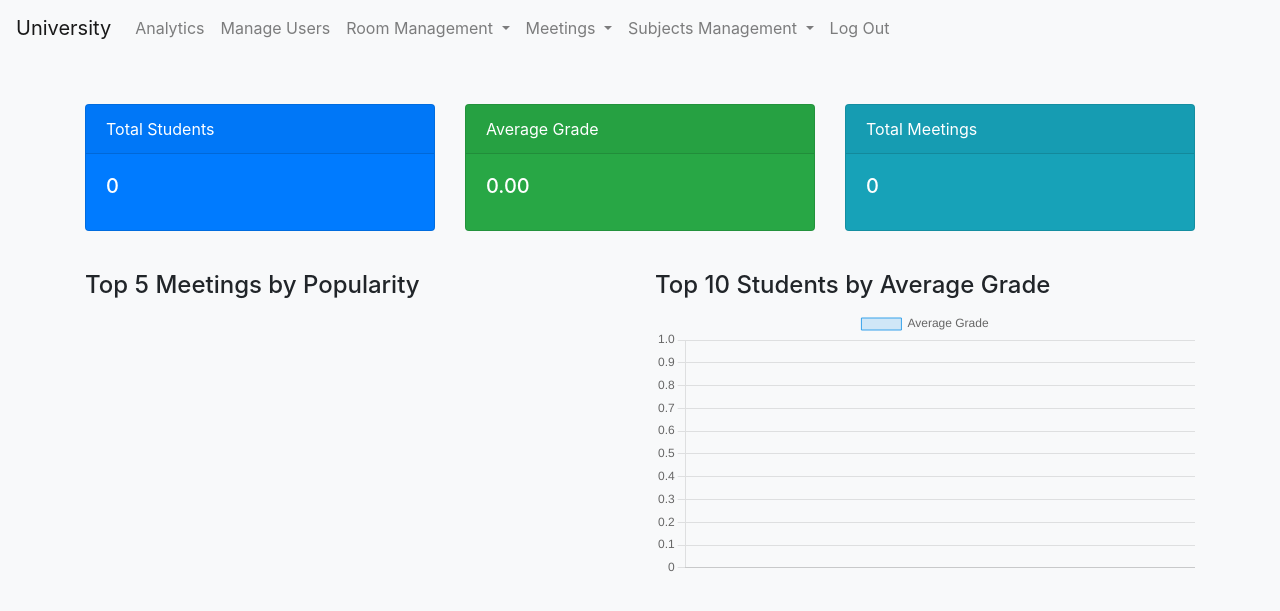
After one commit to Kroxeal/university_system, a PHP site: page /analytics.php in a window 1280 px wide. The commit adds this page. Shown: the top 611 px of the page. Run offline with PHP 8.4, Linux system fonts and the light colour scheme; the visitor is signed in with stand-in values (Sample User, id 1); data that the repository does not hold is empty.

Commit message:
add analytics and marks

```diff
--- /dev/null
+++ b/analytics.php
@@ -0,0 +1,131 @@
+<?php
+session_start();
+include('includes/db.php');
+include('includes/navbar.php');
+
+if (!isset($_SESSION['user_id'])) {
+    header('Location: login.php');
+    exit;
+}
+
+// Общее количество студентов
+$query = "SELECT COUNT(*) AS total_students FROM users WHERE role = 'student'";
+$total_students = $conn->query($query)->fetch_assoc()['total_students'];
+
+// Средний балл всех студентов
+$query = "SELECT AVG(grade) AS avg_grade FROM student_grades";
+$avg_grade = $conn->query($query)->fetch_assoc()['avg_grade'];
+
+// Количество встреч
+$query = "SELECT COUNT(*) AS total_meetings FROM meetings";
+$total_meetings = $conn->query($query)->fetch_assoc()['total_meetings'];
+
+// Популярность встреч (топ-5)
+$query = "SELECT m.title, COUNT(um.user_id) AS attendees
+          FROM meetings m
+          JOIN user_meetings um ON m.ID = um.meeting_id
+          GROUP BY m.ID
+          ORDER BY attendees DESC
+          LIMIT 5";
+$popular_meetings = $conn->query($query);
+
+// Данные для графика успеваемости
+$query = "SELECT s.name, AVG(g.grade) AS avg_grade
+          FROM users s
+          JOIN student_grades g ON s.ID = g.user_id
+          WHERE s.role = 'student'
+          GROUP BY s.ID
+          ORDER BY avg_grade DESC
+          LIMIT 10";
+$grade_data = $conn->query($query);
+
+$grade_chart_labels = [];
+$grade_chart_data = [];
+while ($row = $grade_data->fetch_assoc()) {
+    $grade_chart_labels[] = $row['name'];
+    $grade_chart_data[] = $row['avg_grade'];
+}
+?>
+
+<!DOCTYPE html>
+<html lang="en">
+<head>
+    <meta charset="UTF-8">
+    <meta name="viewport" content="width=device-width, initial-scale=1.0">
+    <title>Analytics Dashboard</title>
+    <link href="https://stackpath.bootstrapcdn.com/bootstrap/4.5.2/css/bootstrap.min.css" rel="stylesheet">
+    <script src="https://cdn.jsdelivr.net/npm/chart.js"></script>
+</head>
+<body>
+<div class="container mt-5">
+    <div class="row">
+        <div class="col-md-4">
+            <div class="card text-white bg-primary mb-3">
+                <div class="card-header">Total Students</div>
+                <div class="card-body">
+                    <h5 class="card-title"><?php echo $total_students; ?></h5>
+                </div>
+            </div>
+        </div>
+        <div class="col-md-4">
+            <div class="card text-white bg-success mb-3">
+                <div class="card-header">Average Grade</div>
+                <div class="card-body">
+                    <h5 class="card-title"><?php echo number_format($avg_grade, 2); ?></h5>
+                </div>
+            </div>
+        </div>
+        <div class="col-md-4">
+            <div class="card text-white bg-info mb-3">
+                <div class="card-header">Total Meetings</div>
+                <div class="card-body">
+                    <h5 class="card-title"><?php echo $total_meetings; ?></h5>
+                </div>
+            </div>
+        </div>
+    </div>
+
+    <div class="row mt-4">
+        <div class="col-md-6">
+            <h4>Top 5 Meetings by Popularity</h4>
+            <ul class="list-group">
+                <?php while ($row = $popular_meetings->fetch_assoc()): ?>
+                    <li class="list-group-item d-flex justify-content-between align-items-center">
+                        <?php echo htmlspecialchars($row['title']); ?>
+                        <span class="badge badge-primary badge-pill"><?php echo $row['attendees']; ?> attendees</span>
+                    </li>
+                <?php endwhile; ?>
+            </ul>
+        </div>
+        <div class="col-md-6">
+            <h4>Top 10 Students by Average Grade</h4>
+            <canvas id="gradeChart"></canvas>
+        </div>
+    </div>
+</div>
+
+<script>
+    const ctx = document.getElementById('gradeChart').getContext('2d');
+    new Chart(ctx, {
+        type: 'bar',
+        data: {
+            labels: <?php echo json_encode($grade_chart_labels); ?>,
+            datasets: [{
+                label: 'Average Grade',
+                data: <?php echo json_encode($grade_chart_data); ?>,
+                backgroundColor: 'rgba(54, 162, 235, 0.2)',
+                borderColor: 'rgba(54, 162, 235, 1)',
+                borderWidth: 1
+            }]
+        },
+        options: {
+            scales: {
+                y: {
+                    beginAtZero: true
+                }
+            }
+        }
+    });
+</script>
+</body>
+</html>
--- a/includes/navbar.php
+++ b/includes/navbar.php
@@ -22,7 +22,7 @@
     <div class="collapse navbar-collapse" id="navbarNav">
         <ul class="navbar-nav">
             <li class="nav-item">
-                <a class="nav-link" href="#">Schedule</a>
+                <a class="nav-link" href="analytics.php">Analytics</a>
             </li>
 
             <?php if (isset($_SESSION['user_id'])): ?>
```
Also changed, not shown: manage_participants.php (+77 -1 lines), personal_cabinet.php (+34 -0 lines).
